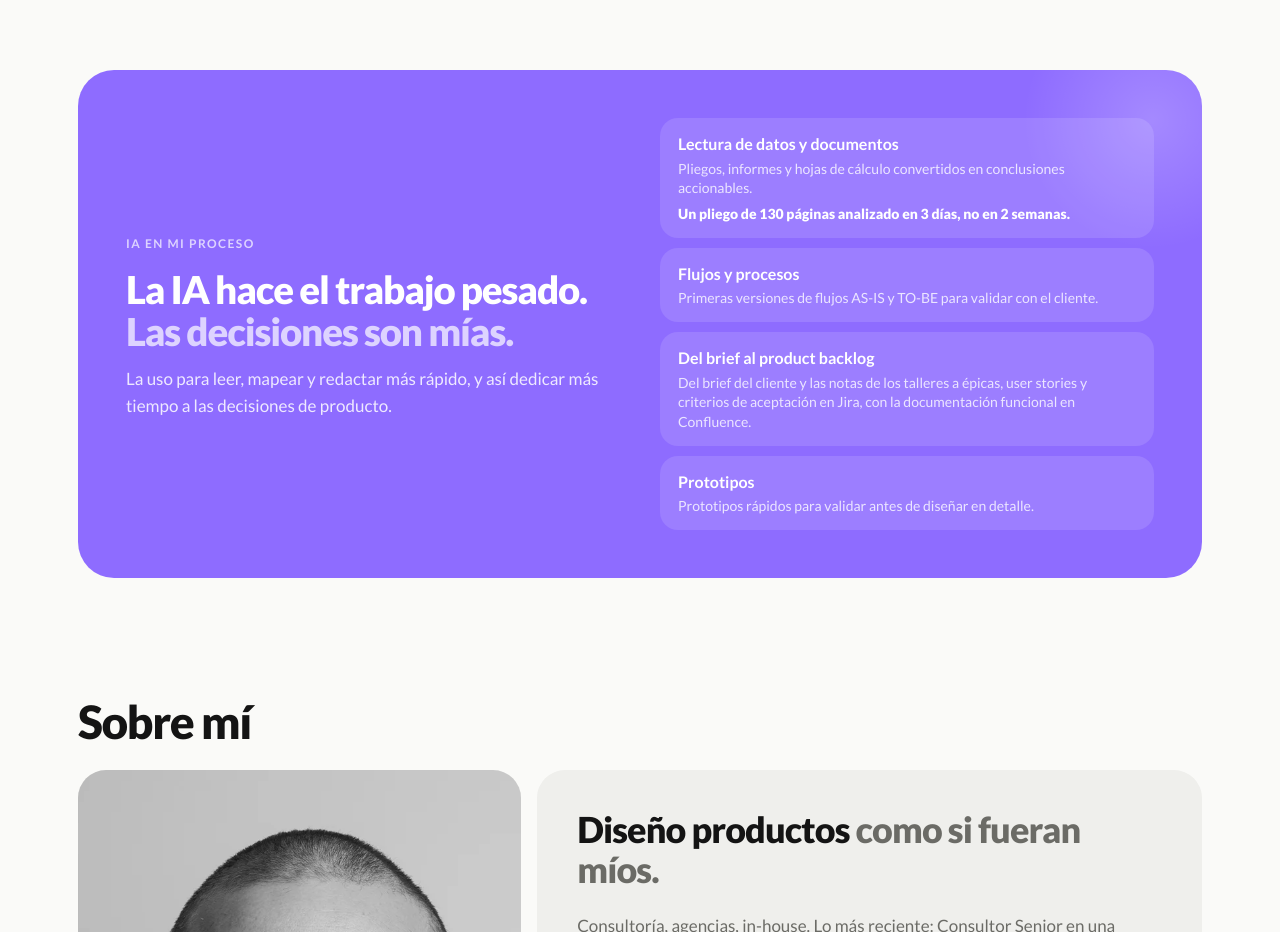
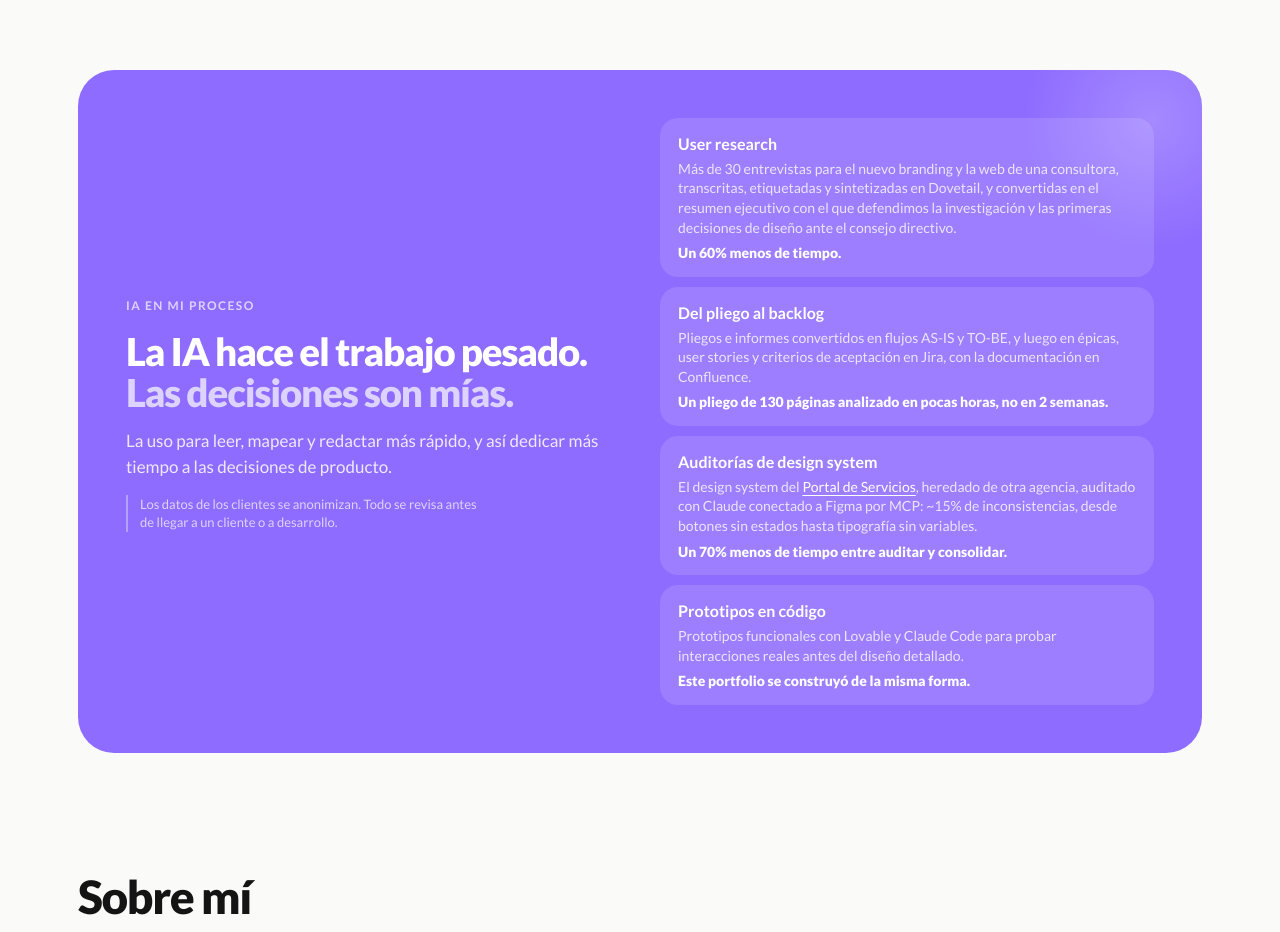
Before and after one commit to lucascostapena-design/lucas-portfolio, a plain HTML site: page index.es.html in a window 1280 px wide. Shown: the part 3780-4712 px from the top of the page. Drawn offline with Linux system fonts and the light colour scheme.

Commit message:
Add files via upload

```diff
--- a/index.es.html
+++ b/index.es.html
@@ -175,7 +175,7 @@ img{display:block;max-width:100%}
 .ai::after{content:"";position:absolute;right:-80px;top:-80px;width:260px;height:260px;border-radius:50%;background:radial-gradient(circle,#ffffff33,transparent 70%)}
 .ai .lab{color:#ffffffb3}
 .ai h3{font-size:clamp(28px,3vw,42px);font-weight:900;line-height:1.08;letter-spacing:-.03em;margin:14px 0 14px}
-.ai h3 span{color:#ffffffb3}
+.ai h3 span{color:#ffffffb3;display:block}
 .ai p{color:#ffffffd9;max-width:48ch}
 .ai-l{list-style:none;display:grid;gap:10px;position:relative;z-index:1}
 .ai-l li{background:#ffffff1f;border-radius:18px;padding:14px 18px}
@@ -275,6 +275,8 @@ footer .base{display:flex;justify-content:space-between;flex-wrap:wrap;gap:10px;
 /* hw-compact */.how .hw{min-height:0;padding:24px 24px 26px;border-radius:24px;display:grid;grid-template-rows:auto auto 1fr;row-gap:0}.how .hw .n{font-size:13px}.how .hw h3{margin-top:28px;font-size:clamp(26px,2.2vw,32px);line-height:1}.how .hw p{margin-top:10px;font-size:15px;line-height:1.45}.how .hw .hwt{margin-top:18px;align-self:end}
 @media (max-width:600px){.how .hw{padding:22px}.how .hw h3{margin-top:18px}}
 .ai-l .aik{display:block;margin-top:6px;color:#fff;font-weight:800}
+.ai .ai-n{margin-top:14px;font-size:13px;line-height:1.45;color:#ffffffb3;padding-left:12px;border-left:2px solid #ffffff59}
+.ai-l .ail{color:#fff;text-decoration:underline;text-underline-offset:3px}
 .lng{display:inline-flex;align-items:center;justify-content:center;gap:6px;height:34px;padding:0 12px;border-radius:999px;background:#EFEFEC;color:#141414;font-size:13px;font-weight:900;letter-spacing:.04em;text-decoration:none;white-space:nowrap;flex:none}.lng:hover{background:#FFD23F}.lng svg{flex:none}
 .rt{display:flex;align-items:center;gap:8px;margin-left:auto}header .pill+.brand{margin-left:12px}
 @media (max-width:480px){.lng{padding:0 10px;height:32px}.lng svg{display:none}.rt{gap:4px}}
@@ -405,12 +407,13 @@ footer .base{display:flex;justify-content:space-between;flex-wrap:wrap;gap:10px;
       <span class="lab">IA en mi proceso</span>
       <h3>La IA hace el trabajo pesado. <span>Las decisiones son mías.</span></h3>
       <p>La uso para leer, mapear y redactar más rápido, y así dedicar más tiempo a las decisiones de producto.</p>
+      <p class="ai-n">Los datos de los clientes se anonimizan. Todo se revisa antes de llegar a un cliente o a desarrollo.</p>
     </div>
     <ul class="ai-l">
-      <li><b>Lectura de datos y documentos</b><span>Pliegos, informes y hojas de cálculo convertidos en conclusiones accionables. <strong class="aik">Un pliego de 130 páginas analizado en 3 días, no en 2 semanas.</strong></span></li>
-      <li><b>Flujos y procesos</b><span>Primeras versiones de flujos AS-IS y TO-BE para validar con el cliente.</span></li>
-      <li><b>Del brief al product backlog</b><span>Del brief del cliente y las notas de los talleres a épicas, user stories y criterios de aceptación en Jira, con la documentación funcional en Confluence.</span></li>
-      <li><b>Prototipos</b><span>Prototipos rápidos para validar antes de diseñar en detalle.</span></li>
+      <li><b>User research</b><span>Más de 30 entrevistas para el nuevo branding y la web de una consultora, transcritas, etiquetadas y sintetizadas en Dovetail, y convertidas en el resumen ejecutivo con el que defendimos la investigación y las primeras decisiones de diseño ante el consejo directivo. <strong class="aik">Un 60% menos de tiempo.</strong></span></li>
+      <li><b>Del pliego al backlog</b><span>Pliegos e informes convertidos en flujos AS-IS y TO-BE, y luego en épicas, user stories y criterios de aceptación en Jira, con la documentación en Confluence. <strong class="aik">Un pliego de 130 páginas analizado en pocas horas, no en 2 semanas.</strong></span></li>
+      <li><b>Auditorías de design system</b><span>El design system del <a class="ail" href="services-portal.es.html">Portal de Servicios</a>, heredado de otra agencia, auditado con Claude conectado a Figma por MCP: ~15% de inconsistencias, desde botones sin estados hasta tipografía sin variables. <strong class="aik">Un 70% menos de tiempo entre auditar y consolidar.</strong></span></li>
+      <li><b>Prototipos en código</b><span>Prototipos funcionales con Lovable y Claude Code para probar interacciones reales antes del diseño detallado. <strong class="aik">Este portfolio se construyó de la misma forma.</strong></span></li>
     </ul>
   </div>
 </section>
```
Also changed, not shown: index.html (+8 -5 lines), services-portal.es.html (+2 -1 lines), services-portal.html (+2 -1 lines).
